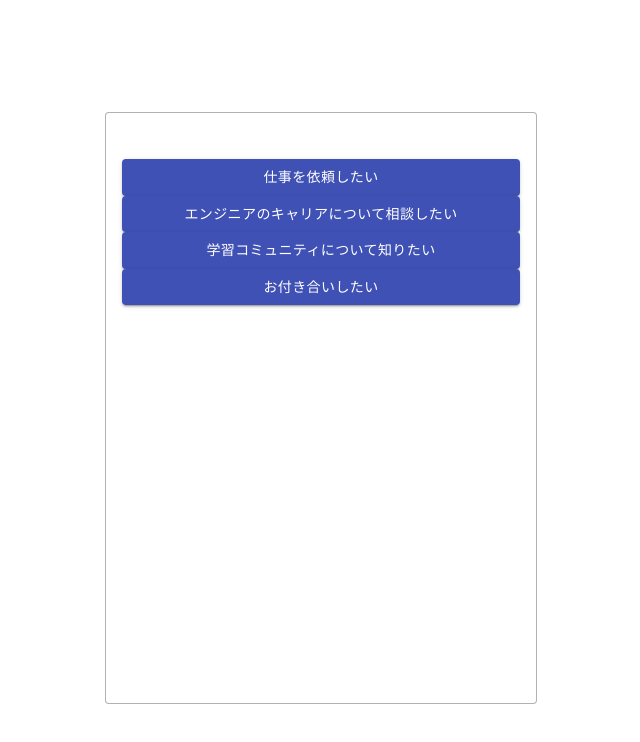
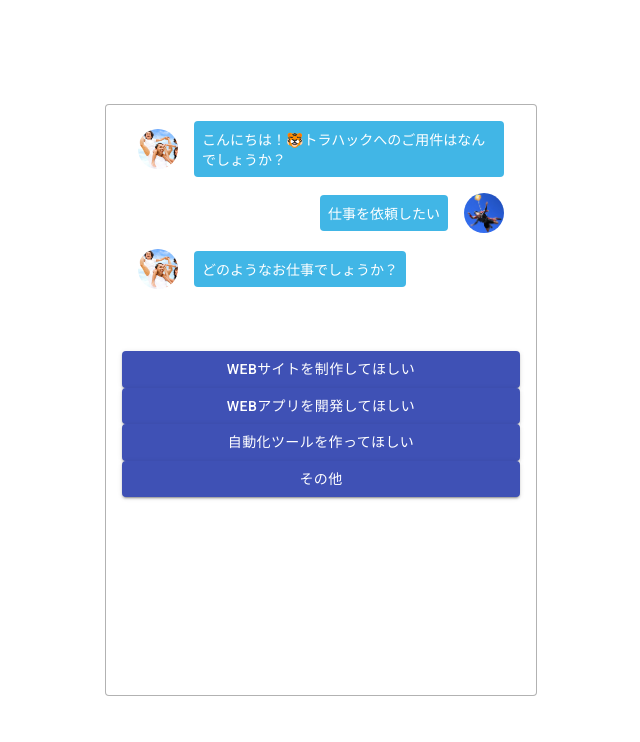
Before and after one commit to kojiokajima/react-chatbot02, a React (Create React App) app: page / in a window 1280 px wide. Both pictures are taken after a click on the button "仕事を依頼したい". Shown: the top 742 px of the page, without its empty margins (319-959 px from the left). Built offline with nearby package versions, Linux system fonts and the light colour scheme.

Commit message:
added chat area

```diff
--- a/src/App.jsx
+++ b/src/App.jsx
@@ -1,7 +1,7 @@
 import React from 'react'
 import defaultDataset from './dataset'
 import './assets/styles/style.css'
-import {AnswersList} from './components/index'
+import {AnswersList, Chats} from './components/index'
 
 class App extends React.Component {
   constructor(props) {
@@ -13,19 +13,47 @@ class App extends React.Component {
       dataset: defaultDataset,
       open: false
     }
+    this.selectAnswer = this.selectAnswer.bind(this)
   }
 
-  initAnswer = () => {
-    const initDataset = this.state.dataset[this.state.currentId]
-    const initAnswers = initDataset.answers
+  displayNextQuestion = (nextQuestionId) => {
+    const chats = this.state.chats
+    chats.push({
+      text: this.state.dataset[nextQuestionId].question,
+      type: 'question'
+    })
 
     this.setState({
-      answers: initAnswers
+      answers: this.state.dataset[nextQuestionId].answers,
+      chats: chats,
+      currentId: nextQuestionId
     })
   }
 
+  selectAnswer = (selectedAnswer, nextQuestionId) => {
+    switch(true) {
+      case (nextQuestionId === "init"):
+        this.displayNextQuestion(nextQuestionId)
+        break;
+      default:
+        const chats = this.state.chats
+        chats.push({
+          text: selectedAnswer,
+          type: 'answer'
+        })
+
+        this.setState({
+          chats: chats
+        })
+
+        this.displayNextQuestion(nextQuestionId)
+        break;
+    }
+  }
+
   componentDidMount() {
-    this.initAnswer()
+    const initAnswer = ''
+    this.selectAnswer(initAnswer, this.state.currentId)
   }
 
   render() {
@@ -33,7 +61,8 @@ class App extends React.Component {
       <div>
         <section className="c-section">
           <div className="c-box">
-            <AnswersList answers={this.state.answers}/>
+            <Chats chats={this.state.chats}/>
+            <AnswersList answers={this.state.answers} select={this.selectAnswer} />
           </div>
         </section>
       </div>
--- a/src/components/Answer.jsx
+++ b/src/components/Answer.jsx
@@ -9,10 +9,10 @@ const useStyles = makeStyles((theme) => ({
   }));
 
 const Answer = (props) => {
-    const classes = useStyles()
+    // const classes = useStyles()
 
     return (
-        <Button variant="contained" color="primary">
+        <Button variant="contained" color="primary" onClick={() => props.select(props.content, props.nextId)}>
             {props.content}
         </Button>
     )
--- a/src/components/AnswersList.jsx
+++ b/src/components/AnswersList.jsx
@@ -5,7 +5,7 @@ const AnswersList = (props) => {
     return (
         <div className="c-grid__answer">
             {props.answers.map((value, index) => {
-                return <Answer content={value.content} key={index.toString()} />
+                return <Answer content={value.content} nextId={value.nextId} key={index.toString()} select={props.select} />
             })}
         </div>
     )
--- /dev/null
+++ b/src/components/Chat.jsx
@@ -0,0 +1,26 @@
+import React from "react";
+import ListItem from "@material-ui/core/ListItem";
+import ListItemAvatar from "@material-ui/core/ListItemAvatar";
+import Avatar from "@material-ui/core/Avatar";
+import NoProfile from '../assets/img/in-the-sky.jpg'
+import Myself from '../assets/img/happy-family.jpg'
+
+const Chat = (props) => {
+    const isQuestion = (props.type === 'question');
+    const classes = isQuestion ? 'p-chat__row' : 'p-chat__reverse'
+
+    return (
+        <ListItem className={classes}>
+        <ListItemAvatar>
+            {isQuestion ? (
+                <Avatar alt="icon" src={Myself} />
+            ) : (
+                <Avatar als="icon" src={NoProfile} />
+            )}
+        </ListItemAvatar>
+        <div className="p-chat__bubble">{props.text}</div>
+      </ListItem>
+    )
+}
+
+export default Chat
--- /dev/null
+++ b/src/components/Chats.jsx
@@ -0,0 +1,26 @@
+import React from "react";
+import { makeStyles } from "@material-ui/core/styles";
+import List from "@material-ui/core/List";
+import {Chat} from "./index";
+
+const useStyles = makeStyles((theme) => ({
+  root: {
+    width: "100%",
+    // maxWidth: "36ch",
+    backgroundColor: theme.palette.background.paper,
+  }
+}));
+
+const Chats = (props) => {
+  const classes = useStyles();
+
+  return (
+    <List className={classes.root}>
+        {props.chats.map((chat, index) => {
+            return <Chat text={chat.text} type={chat.type} key={index.toString()} />
+        })}
+    </List>
+  );
+};
+
+export default Chats;
--- a/src/components/index.js
+++ b/src/components/index.js
@@ -1,2 +1,4 @@
 export {default as AnswersList} from './AnswersList'
 export {default as Answer} from './Answer'
+export {default as Chats} from './Chats'
+export {default as Chat} from './Chat'
--- a/src/index.js
+++ b/src/index.js
@@ -3,7 +3,7 @@ import ReactDOM from 'react-dom';
 // import './index.css';
 import App from './App';
 import reportWebVitals from './reportWebVitals';
-// import  './assets/styles/index.css'
+import  './assets/styles/index.css'
 
 ReactDOM.render(
   <React.StrictMode>
```
Also changed, not shown: src/assets/img/happy-family.jpg (added), src/assets/img/in-the-sky.jpg (added).
